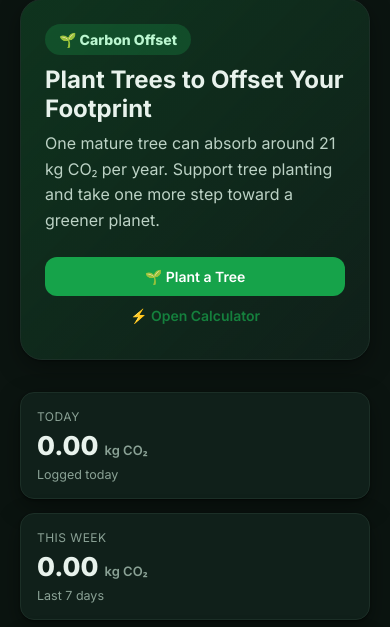
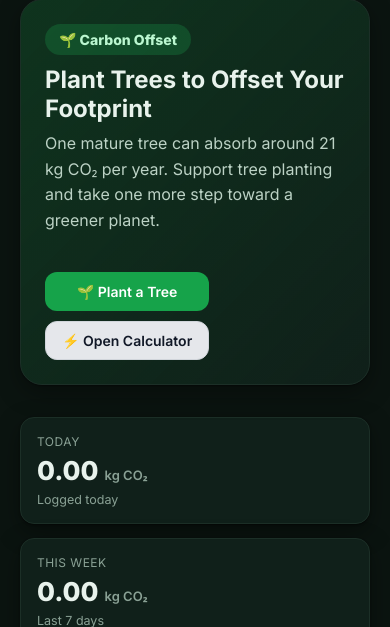
Before and after one commit to anwersameer47-boop/EcoBuddy-App, a Flask app: page /dashboard in a window 390 px wide. Shown: the part 271-898 px from the top of the page. Run offline with Flask 3, Linux system fonts and the light colour scheme; the visitor is signed in with stand-in values (Sample User, id 1); tables that the repository leaves empty hold one stand-in row (values such as "Sample post"); data that the repository does not hold is empty.

Commit message:
Add action buttons styles for layout and responsiveness

```diff
--- a/static/css/styles.css
+++ b/static/css/styles.css
@@ -841,3 +841,35 @@
   box-shadow: 0 10px 25px rgba(22, 163, 74, 0.35);
   cursor: pointer;
 }
+.action-buttons {
+    display: flex;
+    gap: 10px;
+    margin-top: 15px;
+    flex-wrap: wrap;
+}
+
+.action-buttons .btn {
+    flex: 1;
+    text-align: center;
+    justify-content: center;
+}
+
+.btn-secondary {
+    background: #e5e7eb;
+    color: #111827;
+    border: 1px solid #d1d5db;
+}
+
+.btn-secondary:hover {
+    background: #d1d5db;
+}
+
+@media (max-width: 600px) {
+    .action-buttons {
+        flex-direction: column;
+    }
+
+    .action-buttons .btn {
+        width: 100%;
+    }
+}
```
